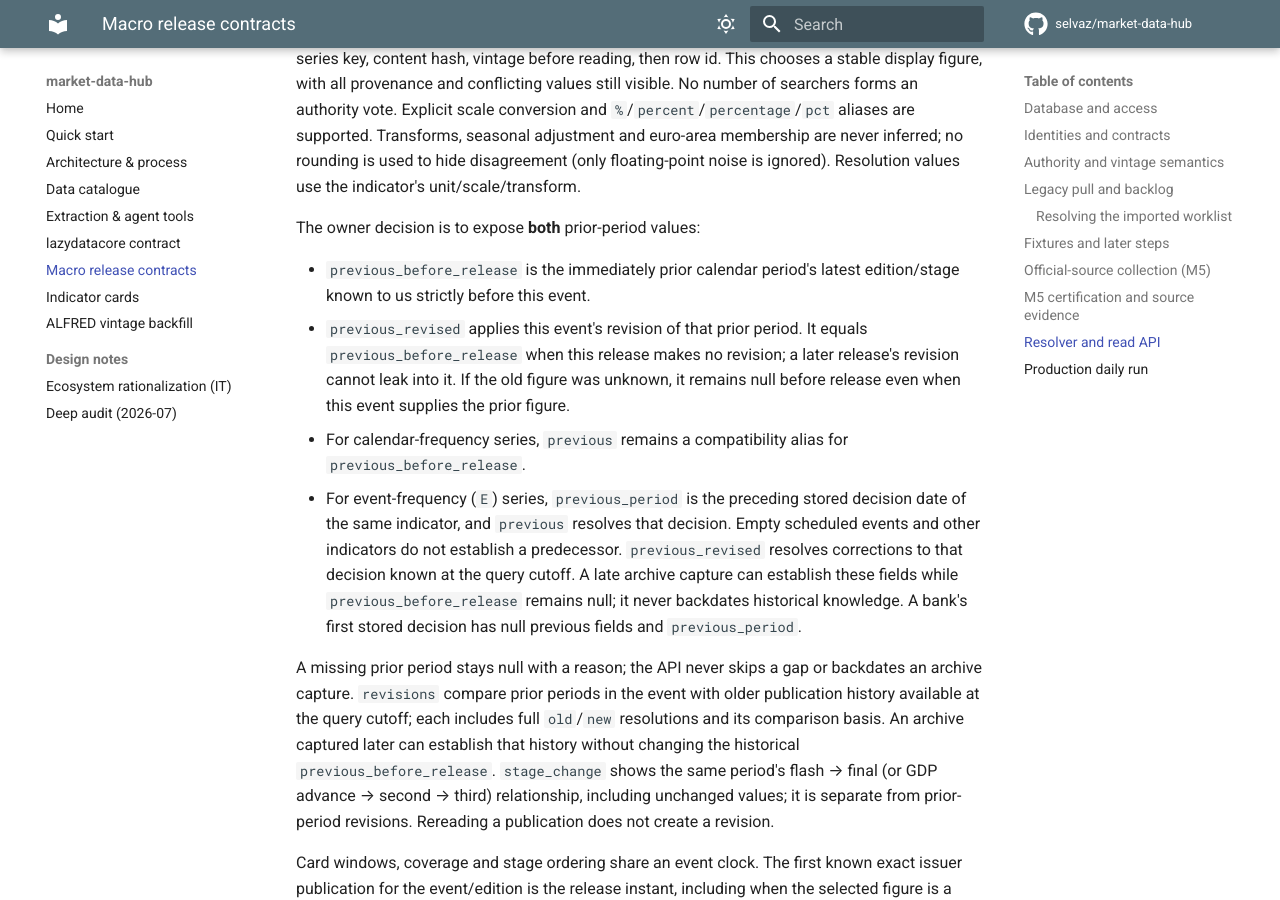
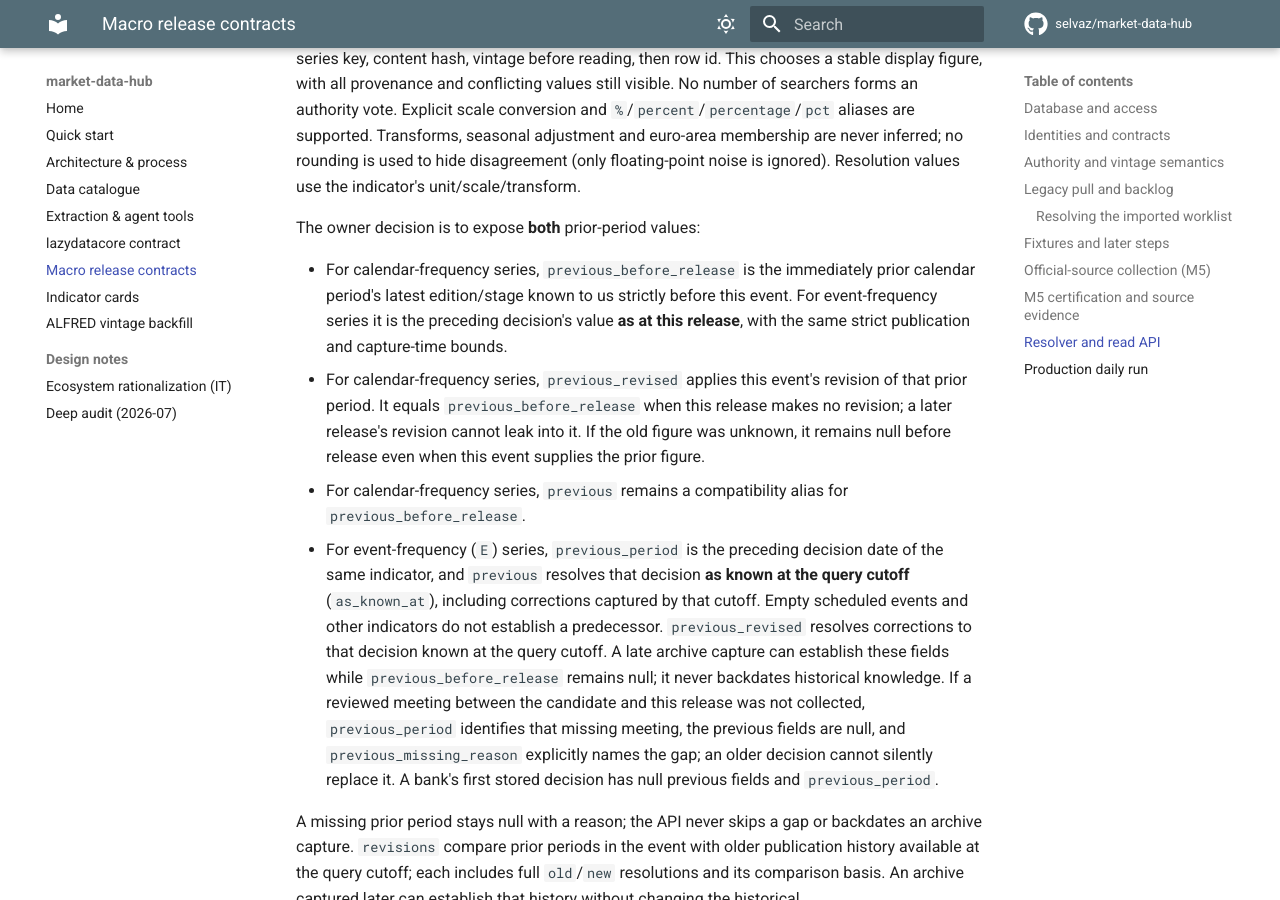
Before and after one commit to selvaz/market-data-hub, an MkDocs documentation site: the page built from docs/macro-releases.md, in a window 1280 px wide and 900 px high, scrolled down 17718 px. Built offline with MkDocs 1.6.1 and Material for MkDocs 9.7.7, drawn with Linux system fonts in a browser that asks for light colours; comment, search, counter and statistics services are not loaded.

Commit message:
Specify query-cutoff and release-time previous decision contracts

```diff
--- a/docs/macro-releases.md
+++ b/docs/macro-releases.md
@@ -721,21 +721,28 @@ is ignored). Resolution values use the indicator's unit/scale/transform.
 
 The owner decision is to expose **both** prior-period values:
 
-- `previous_before_release` is the immediately prior calendar period's latest
-  edition/stage known to us strictly before this event.
-- `previous_revised` applies this event's revision of that prior period. It
+- For calendar-frequency series, `previous_before_release` is the immediately
+  prior calendar period's latest edition/stage known to us strictly before this
+  event. For event-frequency series it is the preceding decision's value **as at
+  this release**, with the same strict publication and capture-time bounds.
+- For calendar-frequency series, `previous_revised` applies this event's revision of that prior period. It
   equals `previous_before_release` when this release makes no revision; a later
   release's revision cannot leak into it. If the old figure was unknown, it
   remains null before release even when this event supplies the prior figure.
 - For calendar-frequency series, `previous` remains a compatibility alias for
   `previous_before_release`.
-- For event-frequency (`E`) series, `previous_period` is the preceding stored
-  decision date of the same indicator, and `previous` resolves that decision.
+- For event-frequency (`E`) series, `previous_period` is the preceding decision
+  date of the same indicator, and `previous` resolves that decision **as known at
+  the query cutoff** (`as_known_at`), including corrections captured by that cutoff.
   Empty scheduled events and other indicators do not establish a predecessor.
   `previous_revised` resolves corrections to that decision known at the query
   cutoff. A late archive capture can establish these fields while
   `previous_before_release` remains null; it never backdates historical knowledge.
-  A bank's first stored decision has null previous fields and `previous_period`.
+  If a reviewed meeting between the candidate and this release was not collected,
+  `previous_period` identifies that missing meeting, the previous fields are null,
+  and `previous_missing_reason` explicitly names the gap; an older decision cannot
+  silently replace it. A bank's first stored decision has null previous fields and
+  `previous_period`.
 
 A missing prior period stays null with a reason; the API never skips a gap or
 backdates an archive capture. `revisions` compare prior periods in the event with older publication
```
Also changed, not shown: 1 other file.
